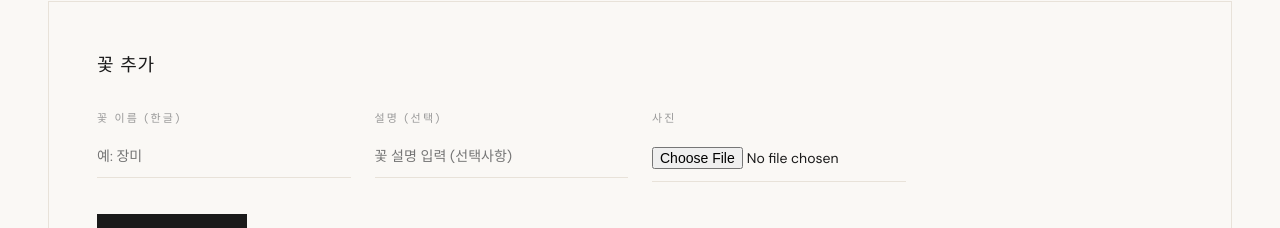
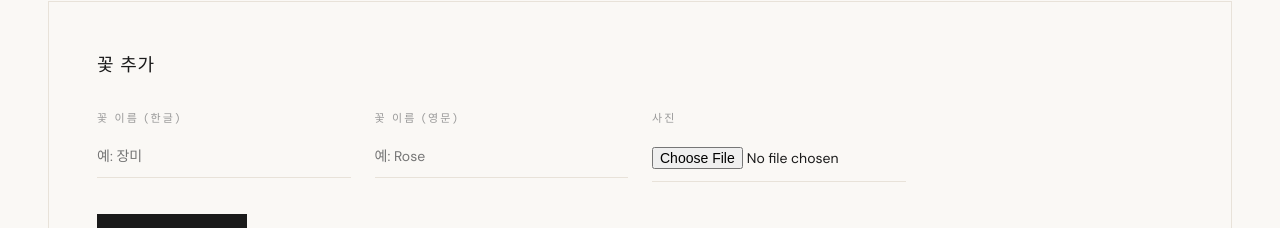
Before and after one commit to choigilung/petal, a React (Vite) app: page /admin/flower in a window 1280 px wide. Shown: the part 266-494 px from the top of the page. Built offline with nearby package versions, Linux system fonts and the light colour scheme; no server answers; the database is empty; sample sign-in values are in the browser's storage.

Commit message:
Revert "feat: 꽃 관리 페이지 설명 칸 추가"
This reverts commit 164695ae355eec7668ae081f150b4931f72f9306.

```diff
--- a/src/pages/Admin/FlowerManage/index.tsx
+++ b/src/pages/Admin/FlowerManage/index.tsx
@@ -9,7 +9,6 @@ interface FlowerItem {
   name: string;
   subName: string;
   imageUrl: string;
-  description?: string;
 }
 
 const FlowerManage = () => {
@@ -18,7 +17,6 @@ const FlowerManage = () => {
   const [name, setName] = useState('');
   const [subName, setSubName] = useState('');
   const [image, setImage] = useState<File | null>(null);
-  const [description, setDescription] = useState('');
   const [loading, setLoading] = useState(false);
 
   useEffect(() => {
@@ -52,10 +50,9 @@ const FlowerManage = () => {
     setLoading(true);
     try {
       const imageUrl = await uploadToCloudinary(image);
-      await addDoc(collection(db, 'flowers'), { name, subName, imageUrl, description });
+      await addDoc(collection(db, 'flowers'), { name, subName, imageUrl });
       setName('');
       setSubName('');
-      setDescription('');
       setImage(null);
       fetchItems();
     } catch (err) {
@@ -92,13 +89,13 @@ const FlowerManage = () => {
             />
           </div>
           <div className="manage-form-group">
-            <label className="manage-label">설명 (선택)</label>
+            <label className="manage-label">꽃 이름 (영문)</label>
             <input
               className="manage-input"
               type="text"
-              value={description}
-              onChange={(e) => setDescription(e.target.value)}
-              placeholder="꽃 설명 입력 (선택사항)"
+              value={subName}
+              onChange={(e) => setSubName(e.target.value)}
+              placeholder="예: Rose"
             />
           </div>
           <div className="manage-form-group">
```
